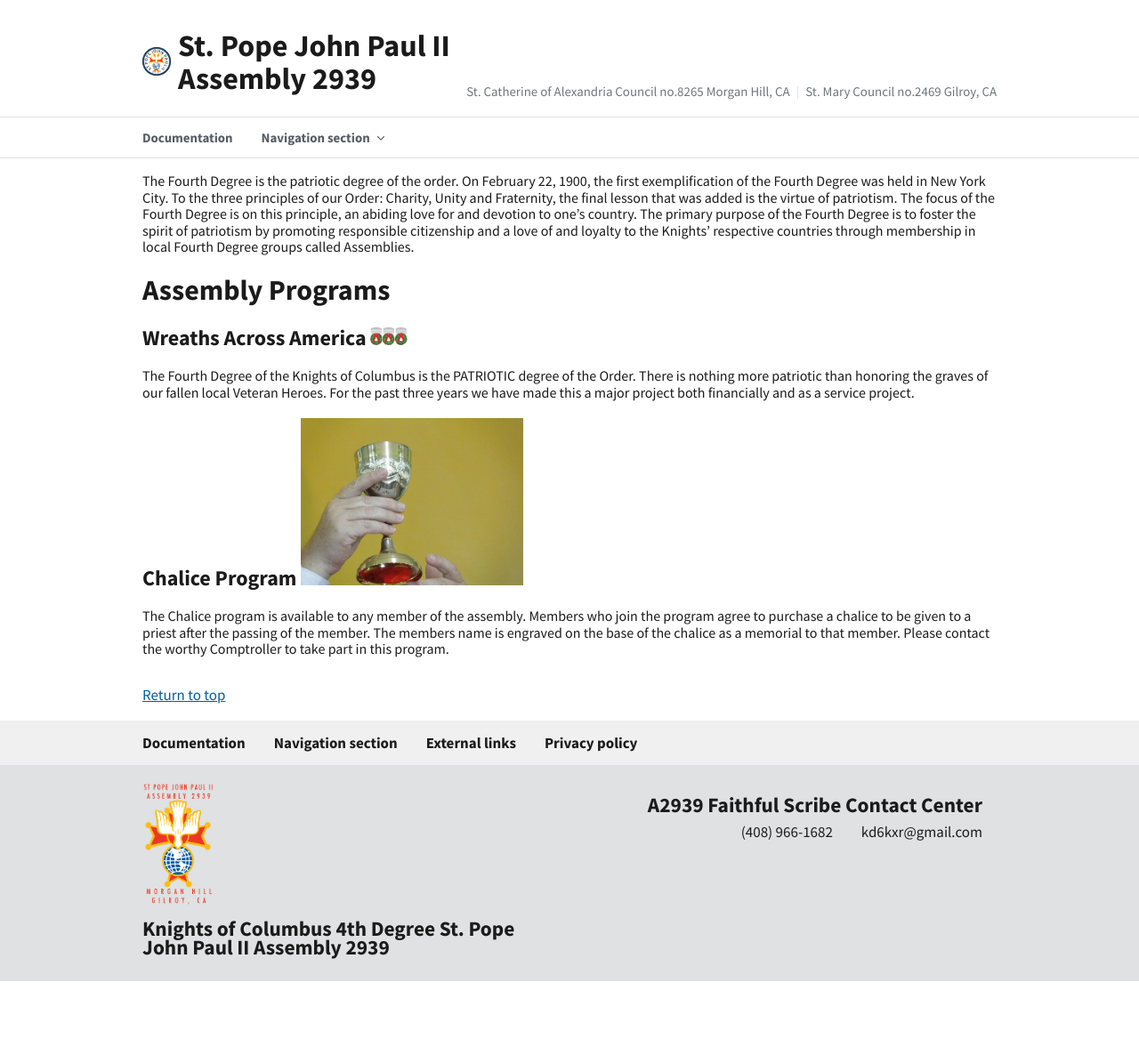
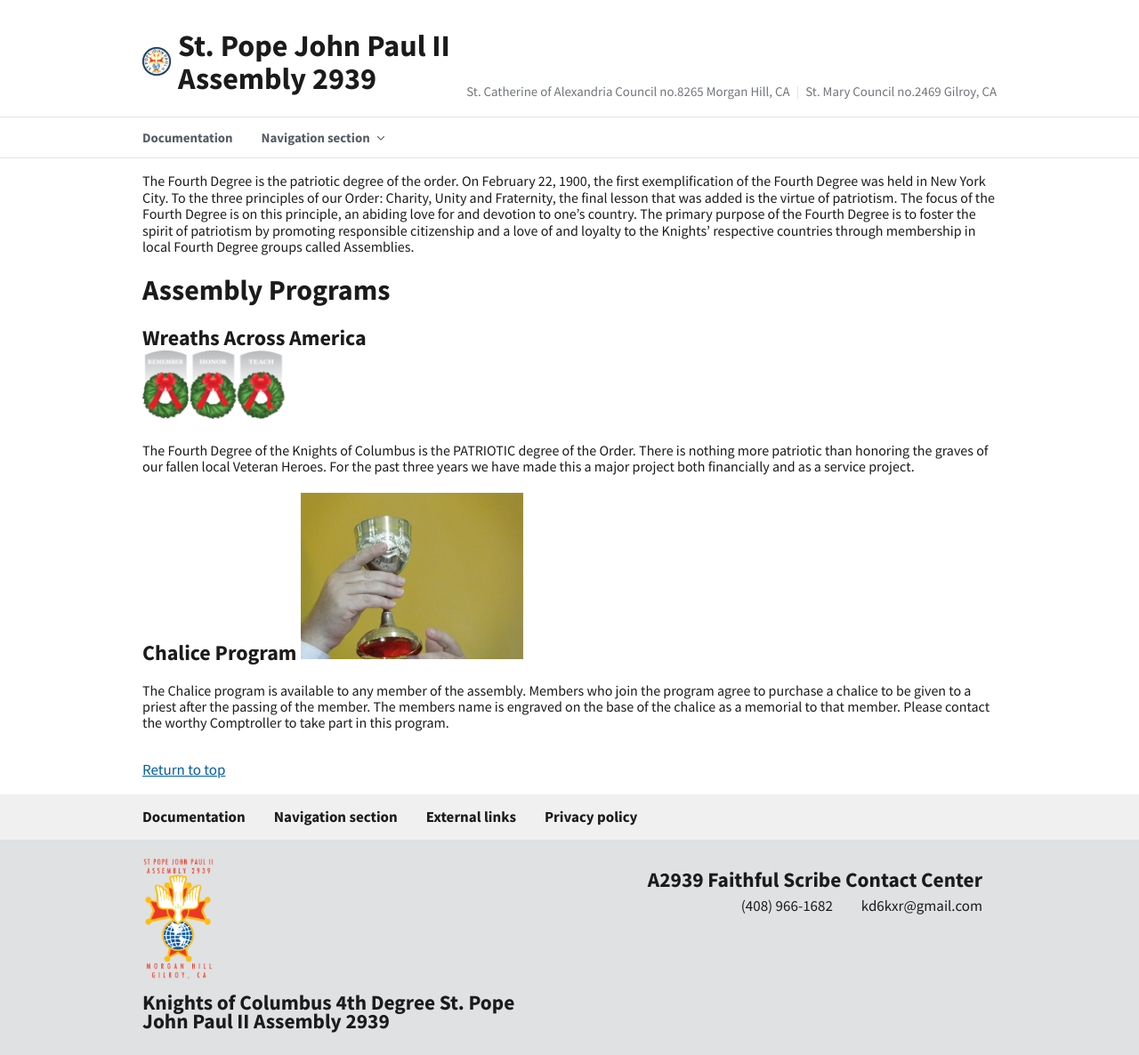
Before and after one commit to FNAV2939/A2939.github.io, a Jekyll site: the page built from index.md, in a window 1280 px wide. Shown: the whole page at 89% size. Built offline with Jekyll 4.4.1, drawn with Linux system fonts in a browser that asks for light colours; our own code applies the rules of GitHub Pages for plain Markdown files; before the commit the page ends 1103 px from its top, so only the background shows below that.

Commit message:
Update index.md

```diff
--- a/index.md
+++ b/index.md
@@ -1,7 +1,7 @@
 The Fourth Degree is the patriotic degree of the order. On February 22, 1900, the first exemplification of the Fourth Degree was held in New York City. To the three principles of our Order: Charity, Unity and Fraternity, the final lesson that was added is the virtue of patriotism. The focus of the Fourth Degree is on this principle, an abiding love for and devotion to one's country. The primary purpose of the Fourth Degree is to foster the spirit of patriotism by promoting responsible citizenship and a love of and loyalty to the Knights' respective countries through membership in local Fourth Degree groups called Assemblies.
 
 # Assembly Programs
-## Wreaths Across America <img src="assets/img/waa.png" width="250">
+## Wreaths Across America <img src="assets/img/waa.png">
 The Fourth Degree of the Knights of Columbus is the PATRIOTIC degree of the Order. There is nothing more patriotic than honoring the graves of our fallen local Veteran Heroes. For the past three years we have made this a major project both financially and as a service project.
 ## Chalice Program <img src="assets/img/chalise2.jpg" width="250">
 The Chalice program is available to any member of the assembly. Members who join the program agree to purchase a chalice to be given to a priest after the passing of the member. The members name is engraved on the base of the chalice as a memorial to that member. Please contact the worthy Comptroller to take part in this program.
```
